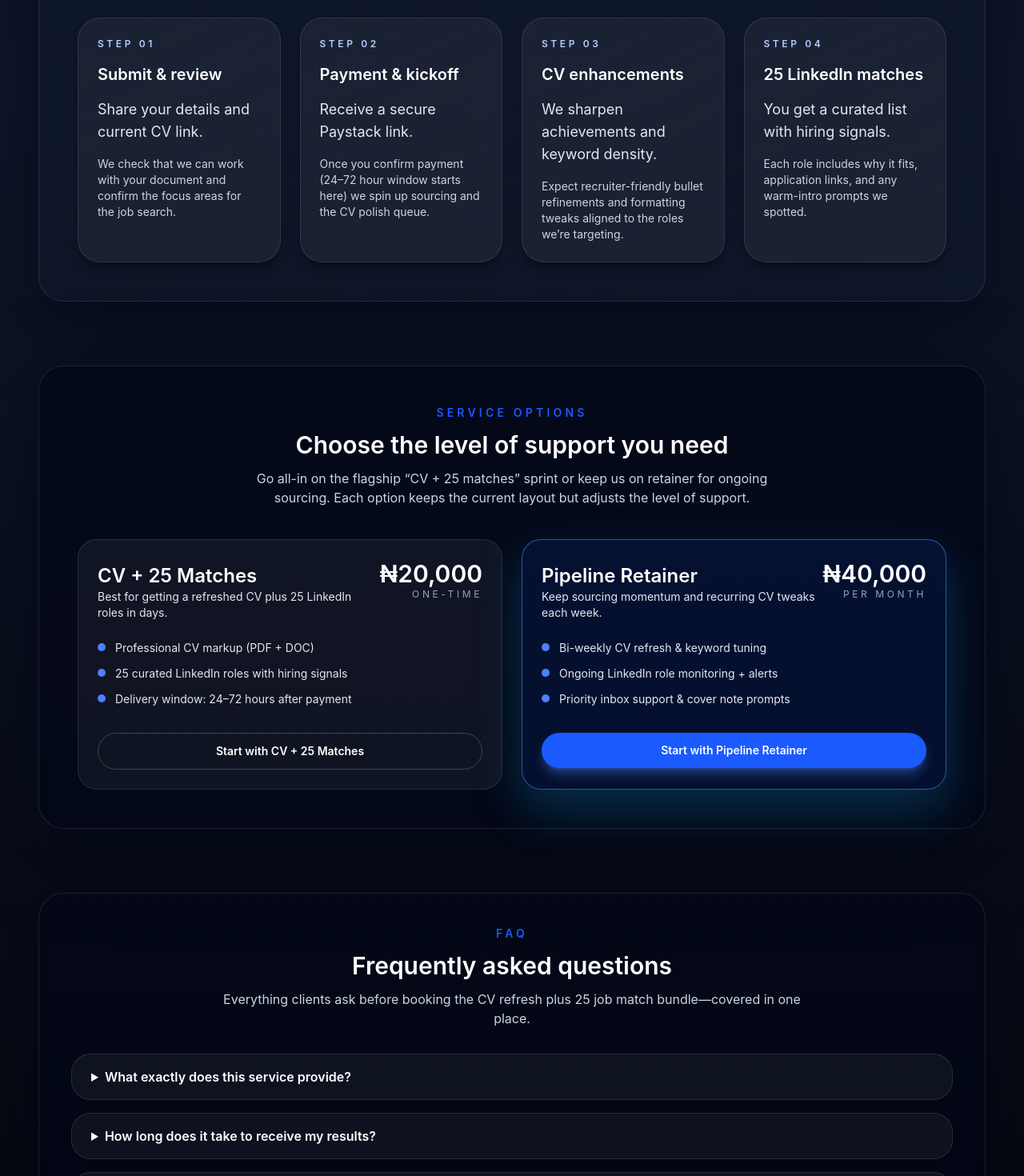
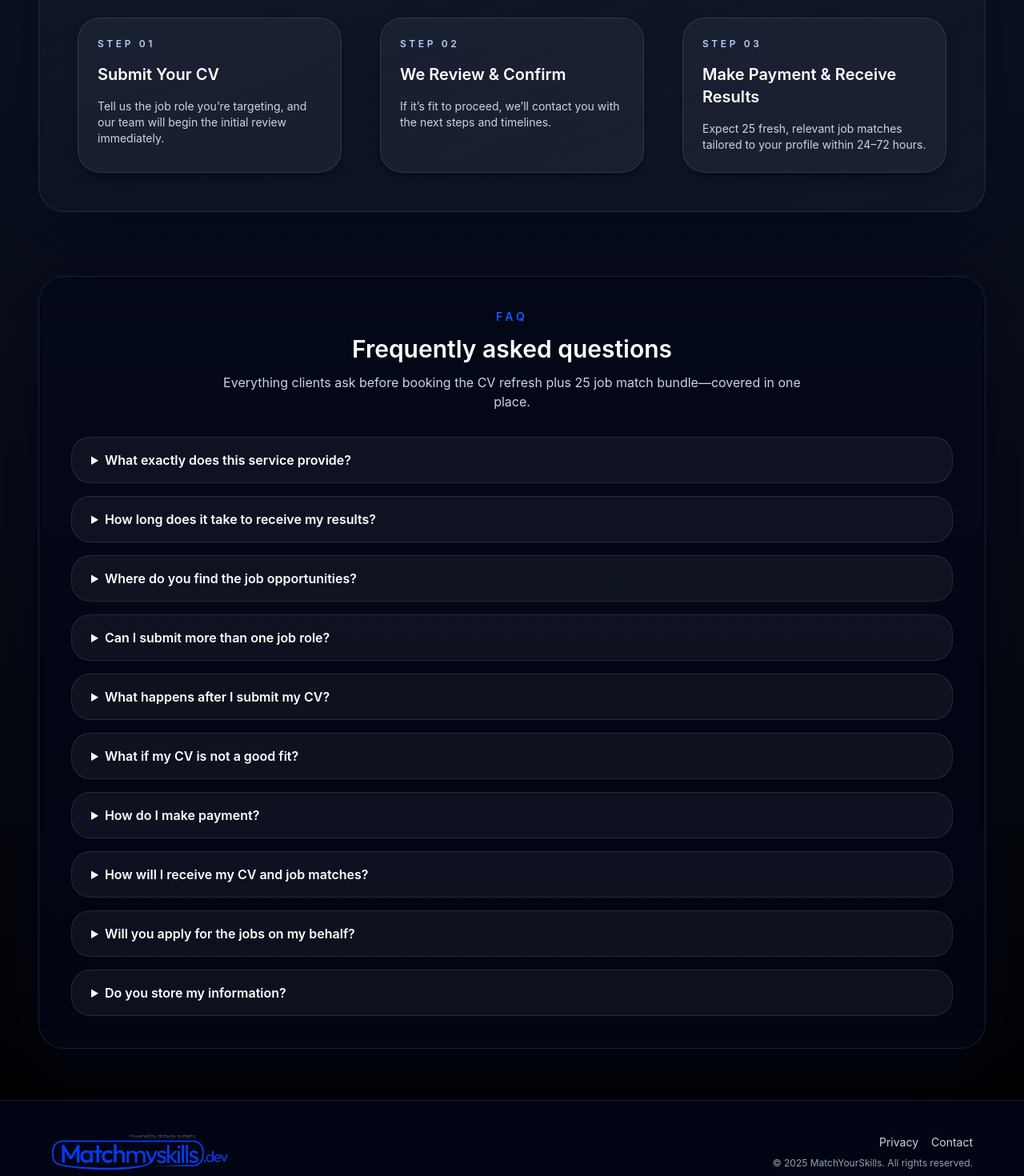
Before and after one commit to hunchoweb/matchyourskills.dev, a Next.js app: page / in a window 1280 px wide. Shown: the part 2060-3530 px from the top of the page at 80% size. Built offline with nearby package versions, Linux system fonts and the light colour scheme.

Commit message:
Added modal for privacy and contact

```diff
--- a/src/app/page.tsx
+++ b/src/app/page.tsx
@@ -1,37 +1,33 @@
 "use client";
 
 import Image from "next/image";
+import { useState } from "react";
 import { HeroSection } from "@/components/HeroSection";
 import { ShimmerButton } from "@/components/ShimmerButton";
 
 const steps = [
   {
-    title: "Submit & review",
-    headline: "Share your details and current CV link.",
+    title: "Submit Your CV",
+    headline: "Upload your CV through our secure form.",
     description:
-      "We check that we can work with your document and confirm the focus areas for the job search.",
+      "Tell us the job role you’re targeting, and our team will begin the initial review immediately.",
     badge: "Step 01",
   },
   {
-    title: "Payment & kickoff",
-    headline: "Receive a secure Paystack link.",
+    title: "We Review & Confirm",
+    headline:
+      "Our experts assess your CV and match it to your desired job role.",
     description:
-      "Once you confirm payment (24–72 hour window starts here) we spin up sourcing and the CV polish queue.",
+      "If it’s fit to proceed, we’ll contact you with the next steps and timelines.",
     badge: "Step 02",
   },
   {
-    title: "CV enhancements",
-    headline: "We sharpen achievements and keyword density.",
+    title: "Make Payment & Receive Results",
+    headline:
+      "Once payment is completed, we finalize your CV and deliver curated opportunities.",
     description:
-      "Expect recruiter-friendly bullet refinements and formatting tweaks aligned to the roles we’re targeting.",
+      "Expect 25 fresh, relevant job matches tailored to your profile within 24–72 hours.",
     badge: "Step 03",
-  },
-  {
-    title: "25 LinkedIn matches",
-    headline: "You get a curated list with hiring signals.",
-    description:
-      "Each role includes why it fits, application links, and any warm-intro prompts we spotted.",
-    badge: "Step 04",
   },
 ];
 
@@ -88,36 +84,49 @@ const faqs = [
   },
 ];
 
-const pricing = [
+const privacyHighlights = [
   {
-    name: "CV + 25 Matches",
-    price: "₦20,000",
-    cadence: "one-time",
-    idealFor: "Best for getting a refreshed CV plus 25 LinkedIn roles in days.",
-    perks: [
-      "Professional CV markup (PDF + DOC)",
-      "25 curated LinkedIn roles with hiring signals",
-      "Delivery window: 24–72 hours after payment",
-    ],
+    title: "Why we collect data",
+    body: "We only gather the details you submit when requesting the CV refresh or job match service. This lets us review your experience, tailor sourcing, and send deliverables.",
   },
   {
-    name: "Pipeline Retainer",
-    price: "₦40,000",
-    cadence: "per month",
-    idealFor: "Keep sourcing momentum and recurring CV tweaks each week.",
-    perks: [
-      "Bi-weekly CV refresh & keyword tuning",
-      "Ongoing LinkedIn role monitoring + alerts",
-      "Priority inbox support & cover note prompts",
-    ],
-    featured: true,
+    title: "How we use it",
+    body: "Your CV, contact info, and role preferences help us refine your document and build the 25-job shortlist. We never sell or share this information with third parties.",
+  },
+  {
+    title: "Storage & retention",
+    body: "Files stay in encrypted cloud storage with access restricted to core team members. We keep your data for up to 90 days to support revisions, then purge it automatically.",
+  },
+  {
+    title: "Your control",
+    body: "Want updates deleted sooner or need a copy of what we hold? Email support@matchyourskills.dev and we’ll respond within two business days.",
   },
 ];
 
 export default function HomePage() {
+  const [activeModal, setActiveModal] = useState<"privacy" | "contact" | null>(
+    null
+  );
+  const [copied, setCopied] = useState(false);
   const currentYear = new Date().getFullYear();
   const leadFormUrl =
     "https://faseni.app.n8n.cloud/form/a921a37b-377c-4870-b900-66bcb6006815";
+  const supportEmail = "support@matchyourskills.dev";
+
+  const closeModal = () => {
+    setActiveModal(null);
+    setCopied(false);
+  };
+
+  const handleCopyEmail = async () => {
+    try {
+      await navigator.clipboard.writeText(supportEmail);
+      setCopied(true);
+      setTimeout(() => setCopied(false), 2000);
+    } catch (error) {
+      console.error("Failed to copy email", error);
+    }
+  };
 
   const openLeadForm = () => {
     window.open(leadFormUrl, "_blank", "noopener,noreferrer");
@@ -216,15 +225,15 @@ export default function HomePage() {
             <div className="flex flex-col gap-3 text-center">
               <span className="section-title">How it works</span>
               <h2 className="text-3xl font-semibold text-white">
-                From intake to delivery in 4 steps
+                From intake to delivery in 3 steps
               </h2>
               <p className="mx-auto max-w-3xl text-base text-slate-300">
                 Every stage mirrors the brief from your boss: we validate your
                 CV, confirm payment, enhance your document, and deliver 25
-                targeted LinkedIn roles—complete with why each one is a match.
+                targeted LinkedIn roles, complete with why each one is a match.
               </p>
             </div>
-            <div className="grid gap-6 md:grid-cols-2 xl:grid-cols-4">
+            <div className="grid gap-12 md:grid-cols-3">
               {steps.map((step) => (
                 <article
                   key={step.title}
@@ -236,74 +245,8 @@ export default function HomePage() {
                   <h3 className="text-xl font-semibold text-white">
                     {step.title}
                   </h3>
-                  <p className="text-lg text-slate-200">{step.headline}</p>
+                  {/* <p className="text-lg text-slate-200">{step.headline}</p> */}
                   <p className="text-sm text-slate-300">{step.description}</p>
-                </article>
-              ))}
-            </div>
-          </section>
-
-          <section
-            className="space-y-10 rounded-[32px] border border-white/10 bg-slate-950/70 p-8 shadow-[0_25px_100px_rgba(2,6,23,0.7)] sm:p-12"
-            id="pricing"
-          >
-            <div className="flex flex-col gap-3 text-center">
-              <span className="section-title">Service options</span>
-              <h2 className="text-3xl font-semibold text-white">
-                Choose the level of support you need
-              </h2>
-              <p className="mx-auto max-w-2xl text-base text-slate-300">
-                Go all-in on the flagship “CV + 25 matches” sprint or keep us on
-                retainer for ongoing sourcing. Each option keeps the current
-                layout but adjusts the level of support.
-              </p>
-            </div>
-            <div className="grid gap-6 md:grid-cols-2">
-              {pricing.map((plan) => (
-                <article
-                  key={plan.name}
-                  className={`rounded-3xl border p-6 ${
-                    plan.featured
-                      ? "border-primary-400/60 bg-primary-500/10 shadow-[0_25px_60px_rgba(14,165,233,0.25)]"
-                      : "border-white/10 bg-white/5"
-                  }`}
-                >
-                  <div className="flex items-baseline justify-between">
-                    <div>
-                      <h3 className="text-2xl font-semibold text-white">
-                        {plan.name}
-                      </h3>
-                      <p className="text-sm text-slate-200">{plan.idealFor}</p>
-                    </div>
-                    <div className="text-right">
-                      <p className="text-3xl font-semibold text-white">
-                        {plan.price}
-                      </p>
-                      <p className="text-xs uppercase tracking-[0.3em] text-slate-400">
-                        {plan.cadence}
-                      </p>
-                    </div>
-                  </div>
-                  <ul className="mt-6 space-y-3 text-sm text-slate-200">
-                    {plan.perks.map((perk) => (
-                      <li key={perk} className="flex items-start gap-3">
-                        <span className="mt-1 h-2.5 w-2.5 rounded-full bg-primary-400" />
-                        {perk}
-                      </li>
-                    ))}
-                  </ul>
-                  <a
-                    href={leadFormUrl}
-                    target="_blank"
-                    rel="noreferrer"
-                    className={`mt-8 inline-flex w-full items-center justify-center rounded-full px-4 py-3 text-sm font-semibold ${
-                      plan.featured
-                        ? "bg-primary-500 text-white shadow-lg shadow-primary-400/40"
-                        : "border border-white/20 text-white hover:border-primary-200"
-                    }`}
-                  >
-                    Start with {plan.name}
-                  </a>
                 </article>
               ))}
             </div>
@@ -352,20 +295,20 @@ export default function HomePage() {
           </a>
           <div className="flex flex-col gap-2 text-sm sm:text-right">
             <div className="flex flex-wrap gap-4 sm:justify-end">
-              <a href="#how-it-works" className="hover:text-primary-300">
-                Process
-              </a>
-              <a href="#pricing" className="hover:text-primary-300">
-                Plans
-              </a>
-              <a
-                href={leadFormUrl}
-                target="_blank"
-                rel="noreferrer"
+              <button
+                type="button"
+                onClick={() => setActiveModal("privacy")}
+                className="hover:text-primary-300"
+              >
+                Privacy
+              </button>
+              <button
+                type="button"
+                onClick={() => setActiveModal("contact")}
                 className="hover:text-primary-300"
               >
                 Contact
-              </a>
+              </button>
             </div>
             <p className="text-xs text-slate-400">
               © {currentYear} MatchYourSkills. All rights reserved.
@@ -373,6 +316,75 @@ export default function HomePage() {
           </div>
         </div>
       </footer>
+      {activeModal && (
+        <div
+          className="fixed inset-0 z-50 flex items-center justify-center bg-black/70 px-4 py-8"
+          role="dialog"
+          aria-modal="true"
+          onClick={closeModal}
+        >
+          <div
+            className="w-full max-w-2xl rounded-[32px] border border-white/10 bg-slate-950/90 p-8 shadow-[0_25px_80px_rgba(2,6,23,0.8)]"
+            onClick={(event) => event.stopPropagation()}
+          >
+            <div className="flex items-start justify-between gap-6">
+              <div>
+                <span className="section-title">
+                  {activeModal === "privacy" ? "Privacy" : "Contact"}
+                </span>
+                <h3 className="mt-2 text-3xl font-semibold text-white">
+                  {activeModal === "privacy"
+                    ? "How we protect your data"
+                    : "Contact MatchYourSkills"}
+                </h3>
+              </div>
+              <button
+                type="button"
+                onClick={closeModal}
+                className="rounded-full border border-white/20 px-3 py-1 text-sm text-slate-300 hover:border-primary-300 hover:text-white"
+                aria-label="Close modal"
+              >
+                Close
+              </button>
+            </div>
+            {activeModal === "privacy" ? (
+              <div className="mt-6 space-y-4 text-sm text-slate-300">
+                {privacyHighlights.map((item) => (
+                  <article
+                    key={item.title}
+                    className="rounded-2xl border border-white/10 bg-white/5 p-4"
+                  >
+                    <h4 className="text-base font-semibold text-white">
+                      {item.title}
+                    </h4>
+                    <p className="mt-1 text-slate-300">{item.body}</p>
+                  </article>
+                ))}
+              </div>
+            ) : (
+              <div className="mt-6 space-y-4 text-center">
+                <button
+                  type="button"
+                  onClick={handleCopyEmail}
+                  className="inline-flex items-center justify-center gap-2 rounded-full border border-white/20 bg-white/5 px-5 py-2 text-xs font-semibold uppercase tracking-[0.4em] text-white/80 transition hover:border-primary-300 hover:text-white"
+                >
+                  {copied ? "Copied!" : "Click to copy"}
+                </button>
+                <a
+                  href={`mailto:${supportEmail}`}
+                  className="block rounded-2xl border border-primary-400/30 bg-primary-500/5 px-6 py-4 text-xl font-semibold text-white shadow-[0_10px_40px_rgba(14,165,233,0.25)] hover:border-primary-300"
+                >
+                  {supportEmail}
+                </a>
+                {/* <p className="text-sm text-slate-400">
+                  Tap the button above to copy or email us directly. We reply
+                  within one business day.
+                </p> */}
+              </div>
+            )}
+          </div>
+        </div>
+      )}
     </div>
   );
 }
```
